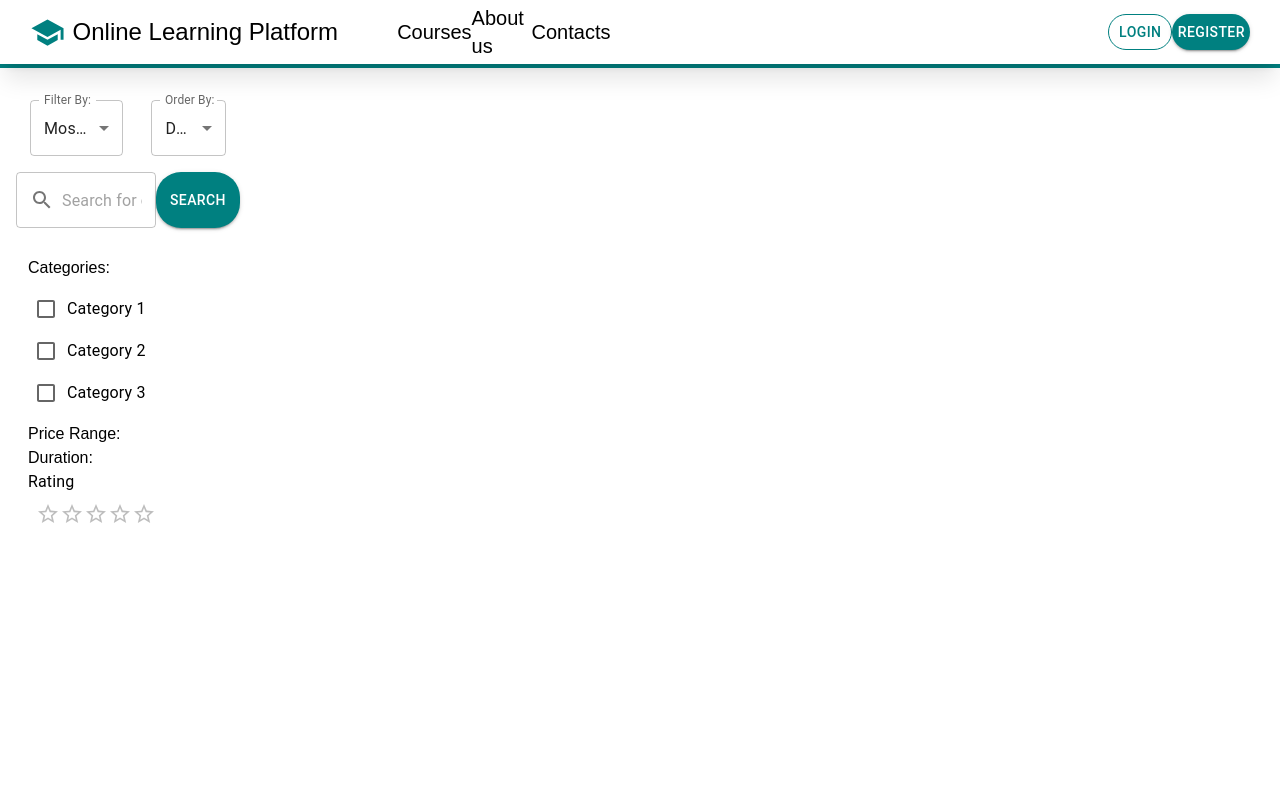
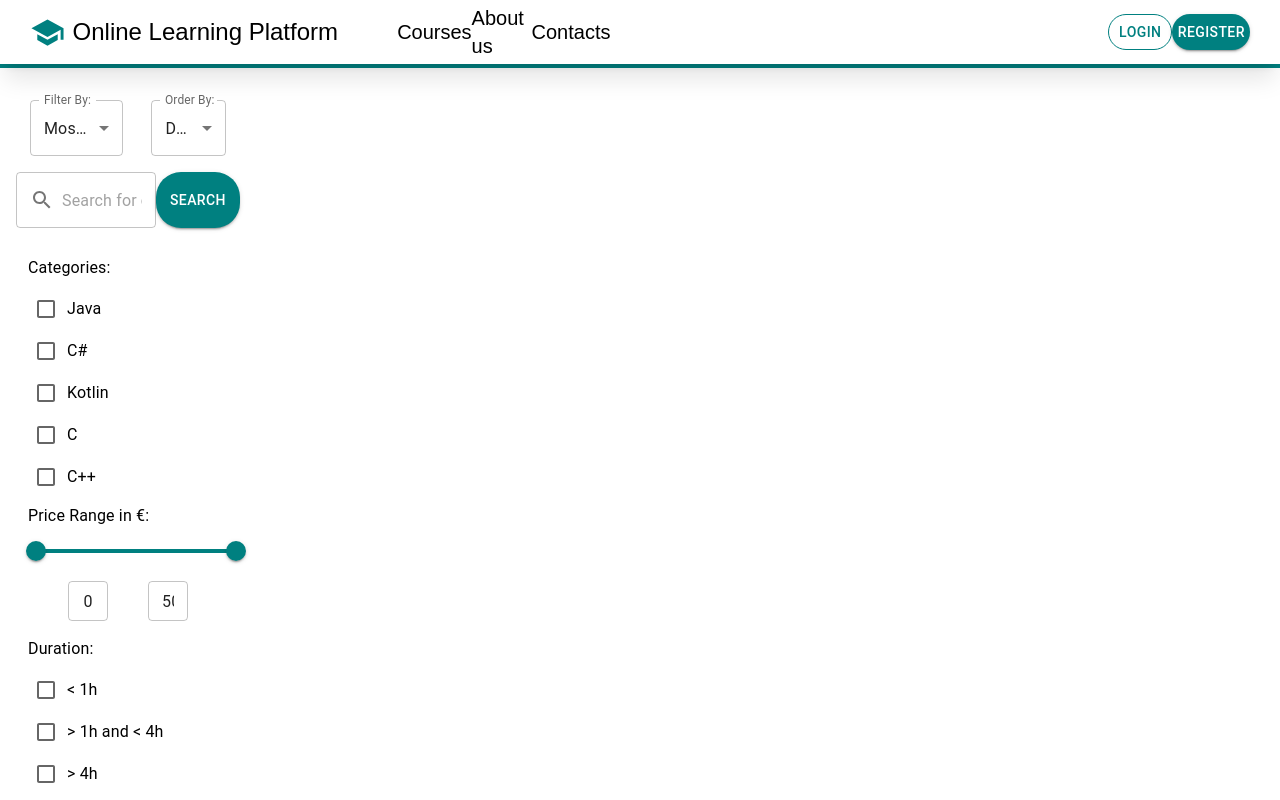
Before and after one commit to joaoyp/learning-platform, a React (Create React App) app: page /courses in a window 1280 px wide. Shown: the top 800 px of the page. Built offline with nearby package versions, Linux system fonts and the light colour scheme; no server answers.

Commit message:
More filters

```diff
--- a/src/components/courses/SearchAside.jsx
+++ b/src/components/courses/SearchAside.jsx
@@ -9,6 +9,8 @@ import { FormControlLabel } from "@mui/material";
 import { Checkbox } from "@mui/material";
 import { Typography } from "@mui/material";
 import { Rating } from "@mui/material";
+import { Slider } from "@mui/material";
+import { TextField } from "@mui/material";
 
 export const SearchAside = () => {
   const searchBarValue = useSelector((state) => state.searchBar.value);
@@ -16,12 +18,21 @@ export const SearchAside = () => {
   const orderSearchValue = useSelector((state) => state.orderSearch.value);
 
   const [categories, setCategories] = useState([
-    "Category 1",
-    "Category 2",
-    "Category 3",
+    "Java",
+    "C#",
+    "Kotlin",
+    "C",
+    "C++",
+    "SQL",
+    "HTML",
+    "CSS",
+    "Kotlin",
   ]);
 
-  const [rating, setRating] = useState("0");
+  const [duration, setDuration] = useState(["< 1h", "> 1h and < 4h", "> 4h"]);
+
+  const [rating, setRating] = useState(3);
+  const [price, setPrice] = useState([0, 500]);
 
   return (
     <>
@@ -43,8 +54,8 @@ export const SearchAside = () => {
           />
         </div>
         <div className="m-7">
-          <p>Categories:</p>
-          <div className="m-2 w-full max-h-48 overflow-y-auto">
+          <Typography>Categories:</Typography>
+          <div className="m-2 w-full max-h-52 overflow-y-auto">
             <FormGroup>
               {categories.map((category, index) => (
                 <FormControlLabel
@@ -63,12 +74,78 @@ export const SearchAside = () => {
               ))}
             </FormGroup>
           </div>
-          <p>Price Range:</p>
-          <p>Duration:</p>
-          <Typography component="legend">Rating</Typography>
+          <Typography>Price Range in €:</Typography>
+          <Slider
+            className="m-2"
+            getAriaLabel={() => "Price Range"}
+            value={price}
+            onChange={(e) => {
+              setPrice(e.target.value);
+            }}
+            valueLabelDisplay="auto"
+            sx={{
+              color: "#008080",
+            }}
+            step={50}
+            min={0}
+            max={500}
+          />
+          <div className="mb-4 flex justify-evenly">
+            <TextField
+              className="w-1/5"
+              size="small"
+              id="min"
+              inputProps={{ min: 0, style: { textAlign: "center" } }}
+              placeholder="Min"
+              value={parseInt(price[0])}
+              onChange={(event) =>
+                setPrice([
+                  event.target.value === "" ? 0 : parseInt(event.target.value),
+                  price[1],
+                ])
+              }
+            />
+
+            <TextField
+              className="w-1/5"
+              inputProps={{ min: 0, style: { textAlign: "center" } }}
+              size="small"
+              id="max"
+              value={parseInt(price[1])}
+              placeholder="Max"
+              onChange={(event) =>
+                setPrice([
+                  price[0],
+                  event.target.value === ""
+                    ? 500
+                    : parseInt(event.target.value),
+                ])
+              }
+            />
+          </div>
+          <Typography>Duration:</Typography>
+          <div className="m-2 w-full max-h-32 overflow-y-auto">
+            <FormGroup>
+              {duration.map((duration, index) => (
+                <FormControlLabel
+                  key={index}
+                  control={
+                    <Checkbox
+                      sx={{
+                        "&.Mui-checked": {
+                          color: "#008080",
+                        },
+                      }}
+                    />
+                  }
+                  label={duration}
+                />
+              ))}
+            </FormGroup>
+          </div>
+          <Typography>Rating:</Typography>
           <Rating
             className="m-2"
-            name="simple-controlled"
             value={rating}
             onChange={(event, newValue) => {
               setRating(newValue);
```
